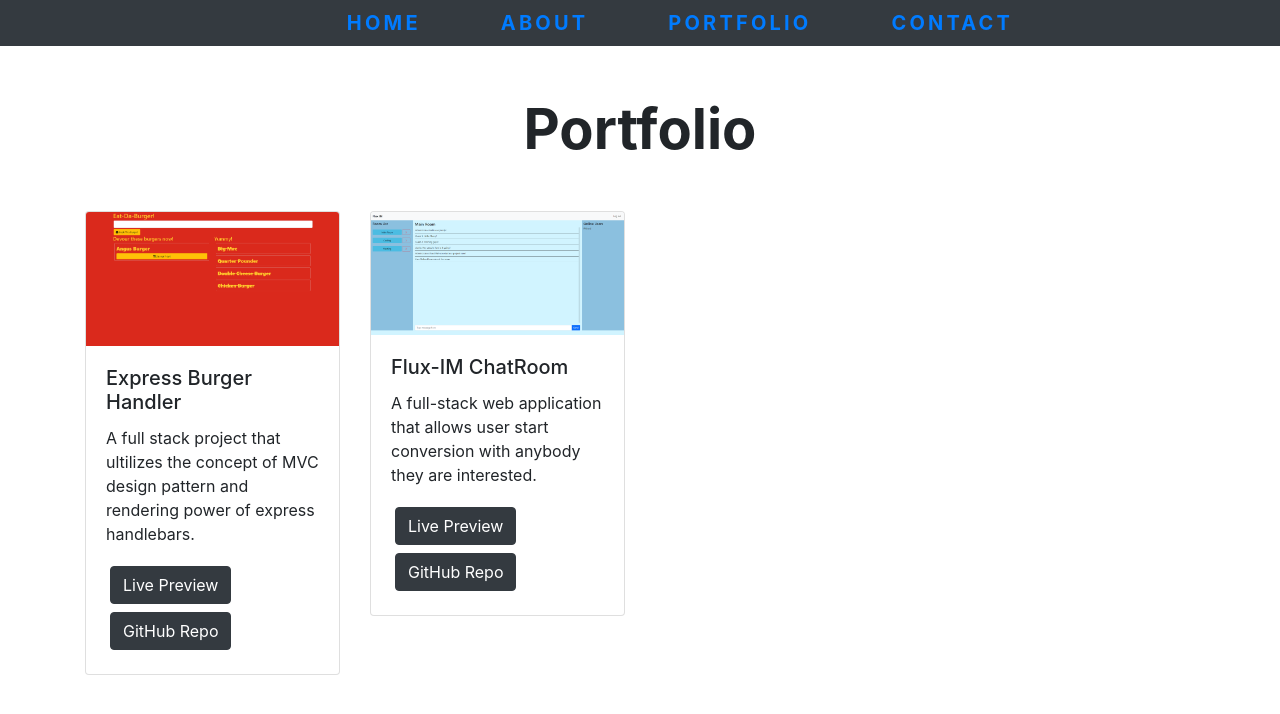
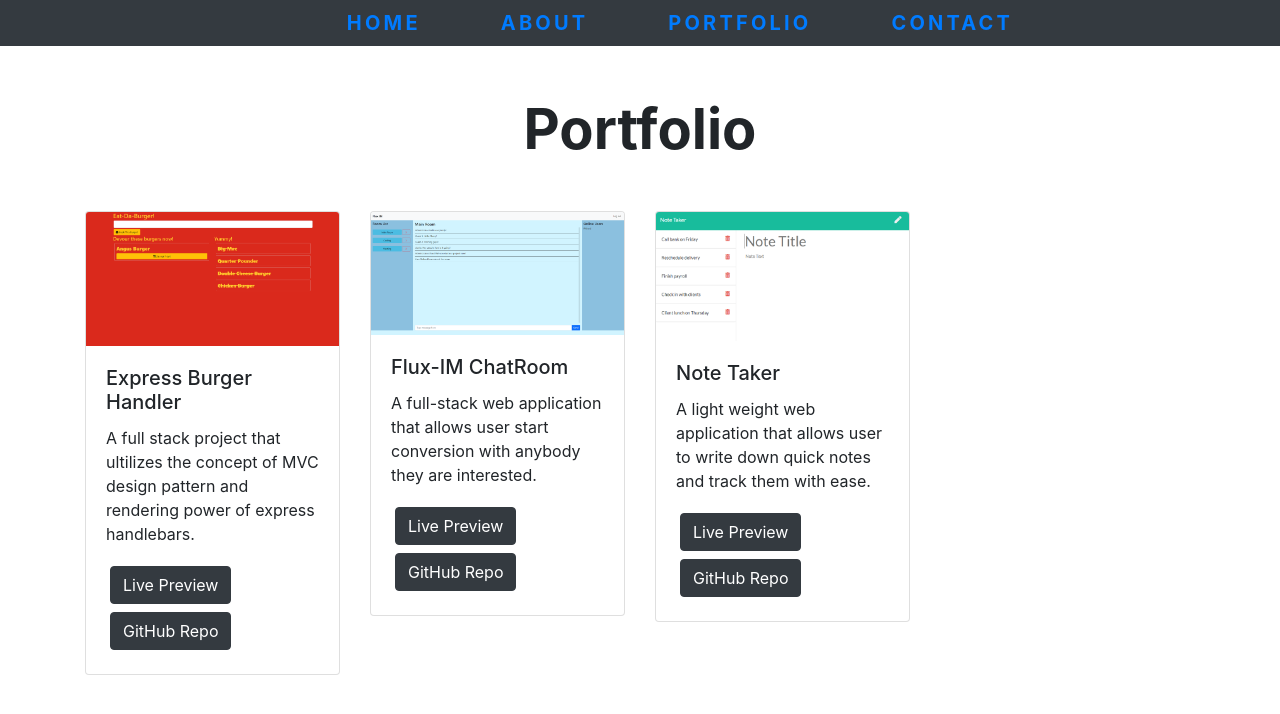
Before and after one commit to Dragontalker/react-developer-portfolio, a React (Create React App) app: page /#/portfolio in a window 1280 px wide. Shown: the top 714 px of the page. Built offline with nearby package versions, Linux system fonts and the light colour scheme.

Commit message:
Added the third project.

```diff
--- a/src/components/Portfolio.js
+++ b/src/components/Portfolio.js
@@ -1,6 +1,7 @@
 import Project from './Project';
 import p1Image from '../Assets/Image/burger_screenshot.png';
 import p2Image from '../Assets/Image/flux_im.png';
+import p3Image from '../Assets/Image/note_taker.png';
 
 const Portfolio = () => {
     return (
@@ -27,6 +28,13 @@ const Portfolio = () => {
                         deployment={"https://flux-im.herokuapp.com/"}
                         repo={"https://github.com/Dragontalker/Project2_fluxIM"}
                     />
+                    <Project
+                        img={p3Image}
+                        title={"Note Taker"}
+                        description={"A light weight web application that allows user to write down quick notes and track them with ease."}
+                        deployment={"https://dragontalker-note-taker.herokuapp.com/"}
+                        repo={"https://github.com/Dragontalker/BackEnd_NoteTaker"}
+                    />
                 </div>
             </div>
         </div>
```
